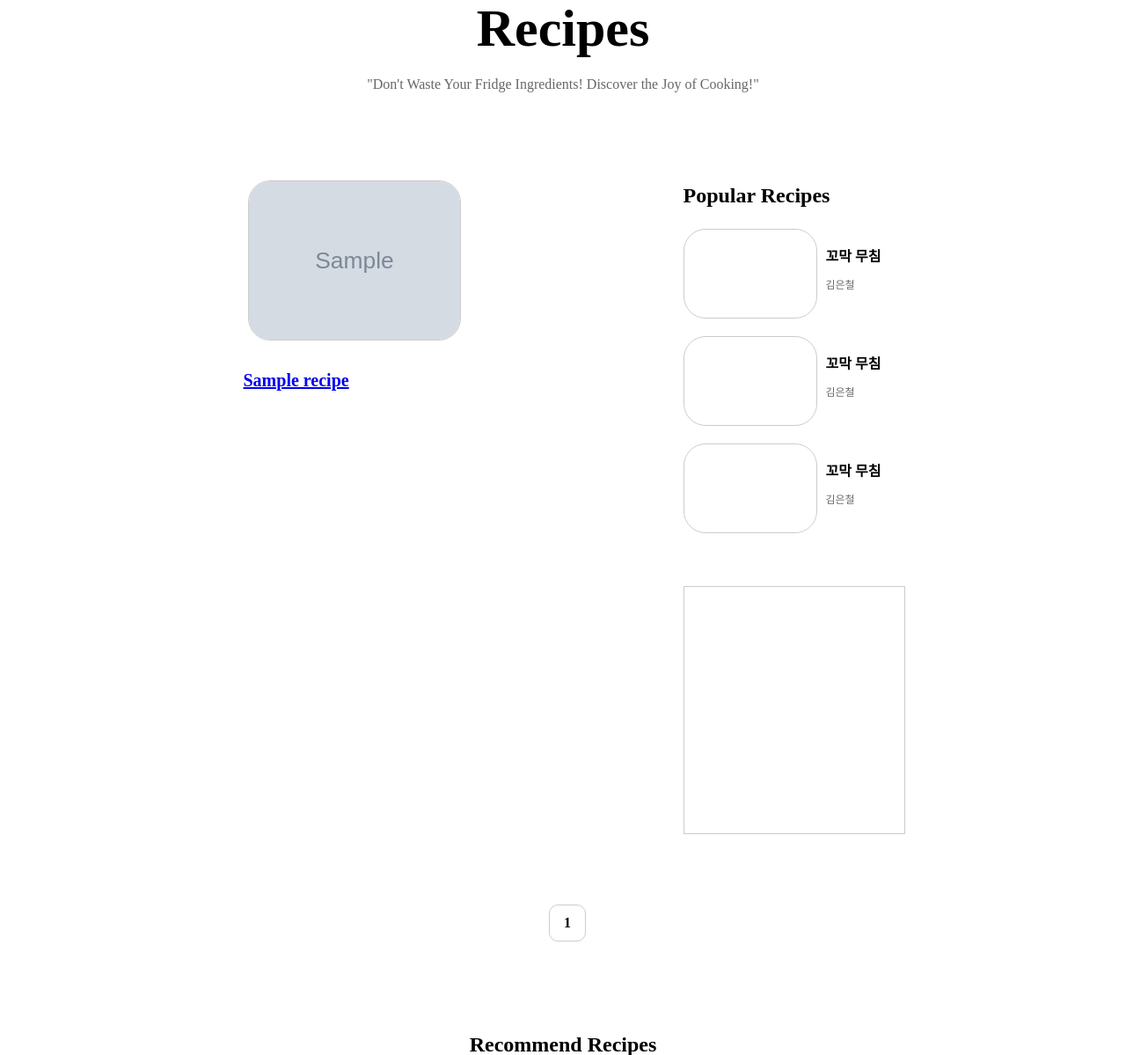
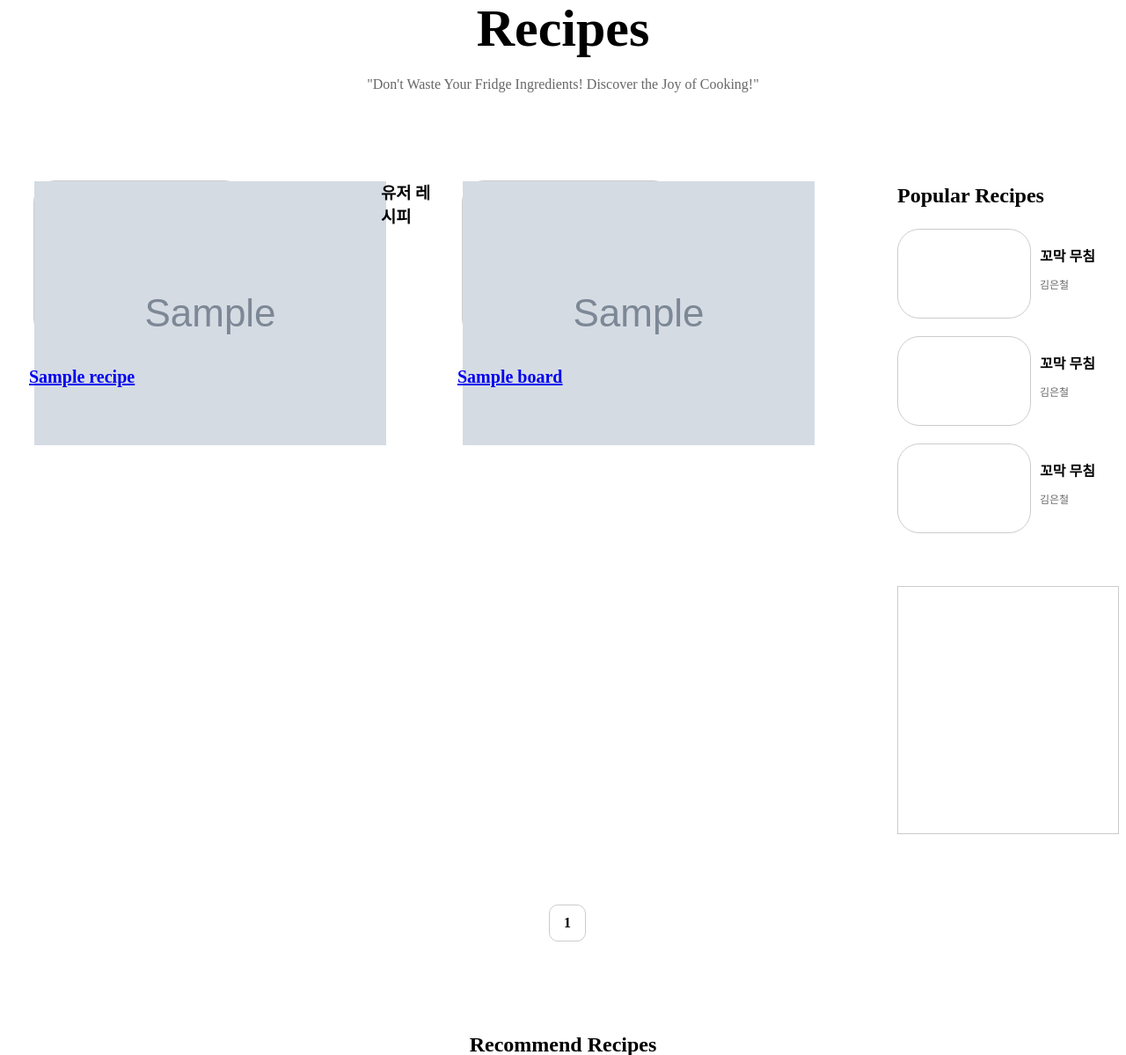
Before and after one commit to Woni1010011/KDT-Hackathon, a Django app: template P_Ndjango/contents_app/templates/search_result.html in a window 1280 px wide. Shown: the part 282-1481 px from the top of the page at 88% size. Run offline with Django 4.2, Linux system fonts and the light colour scheme; the template is opened without the code that fills it: most values are stand-ins (such as "Sample title", 1, 10 or a date in 2020); grey boxes marked "Sample" are stand-in pictures.

Commit message:
[FEAT] research_result.html, views.py
views.py - search_result 수정 (board내용 가져오게)
research_result.html - views부분 구현

```diff
--- a/P_Ndjango/contents_app/templates/search_result.html
+++ b/P_Ndjango/contents_app/templates/search_result.html
@@ -34,14 +34,14 @@
 
     {% comment %} 크롤링된 게시물 {% endcomment %}
     <article>
-        {% comment %} 검색결과 {% endcomment %}
+        {% comment %} 검색결과(크롤링 레시피){% endcomment %}
         <!--이미지, 제목 붙이기-->
         <div class="posting_list">
         {% for recipe in recipes %}
             <div class="post">
                 <a href="{% url 'post' recipe.recipe_no %}">
-                    <div class="post_img_box">
-                        <img class="post_img" src="{{ recipe.thumbnail }}" alt="{{ recipe.recipe_title }}">
+                    <div class="post_img">
+                        <img src="{{ recipe.thumbnail }}" alt="{{ recipe.recipe_title }}">
                     </div>
                     <div class="post_info">
                         <div class="title_box">
@@ -53,6 +53,26 @@
                 </a>
             </div>
         {% endfor %}
+        </div>
+        <p><h3>유저 레시피</h3></p>
+        {% comment %} 검색결과 (유저 게시 레시피) {% endcomment %}
+        <div class="posting_list">
+            {% for board in boards %}
+            <div class="post">
+                <a href="{% url 'board_post' board.id %}"> <!-- URL 및 인자는 실제 상황에 맞게 조정 필요 -->
+                    <div class="post_img">
+                        <img src="{{ board.thumbnail }}" alt="{{ board.post_title }}"> <!-- board 모델에 thumbnail 필드를 추가했다고 가정 -->
+                    </div>
+                    <div class="post_info">
+                        <div class="title_box">
+                            <p class="title_text">
+                                {{ board.post_title }}
+                            </p>
+                        </div>
+                    </div>
+                </a>
+            </div>
+            {% endfor %}
         </div>
         {% comment %} 우측 게시판 {% endcomment %}
         <div class="right_box">
```
Also changed, not shown: P_Ndjango/contents_app/views.py (+28 -10 lines).
